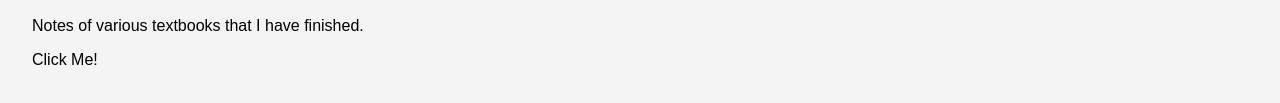
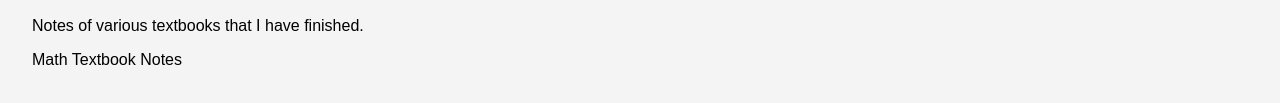
Before and after one commit to CowsCanProgram/CowsCanProgram.github.io, a plain HTML site: page index.html in a window 1280 px wide. Shown: the part 229-332 px from the top of the page. Drawn offline with Linux system fonts and the light colour scheme.

Commit message:
Update index.html

```diff
--- a/index.html
+++ b/index.html
@@ -46,7 +46,7 @@
         <p>Notes of various textbooks that I have finished.</p>
         <!DOCTYPE html>
         <div id="bubble" onclick="redirectToLink()">
-          Click Me!
+        Math Textbook Notes
         </div>
 
         <script>
```
